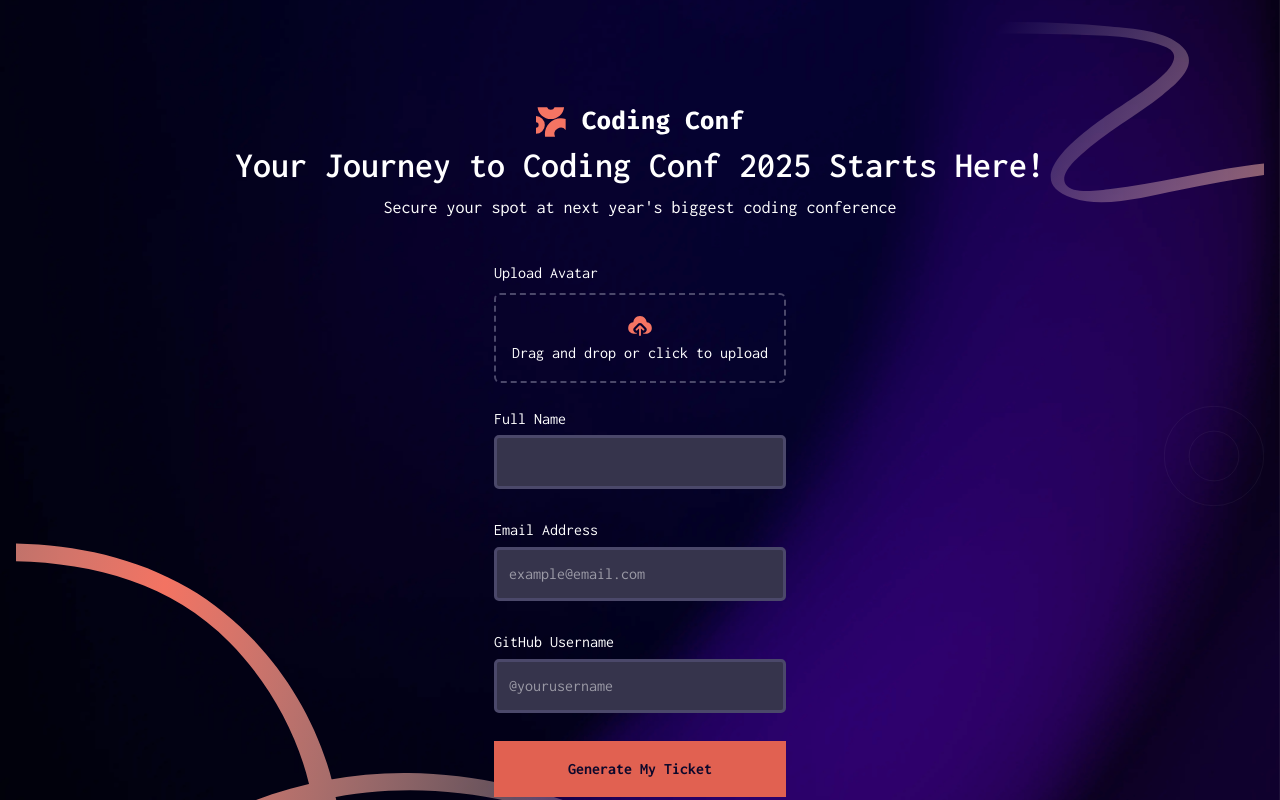
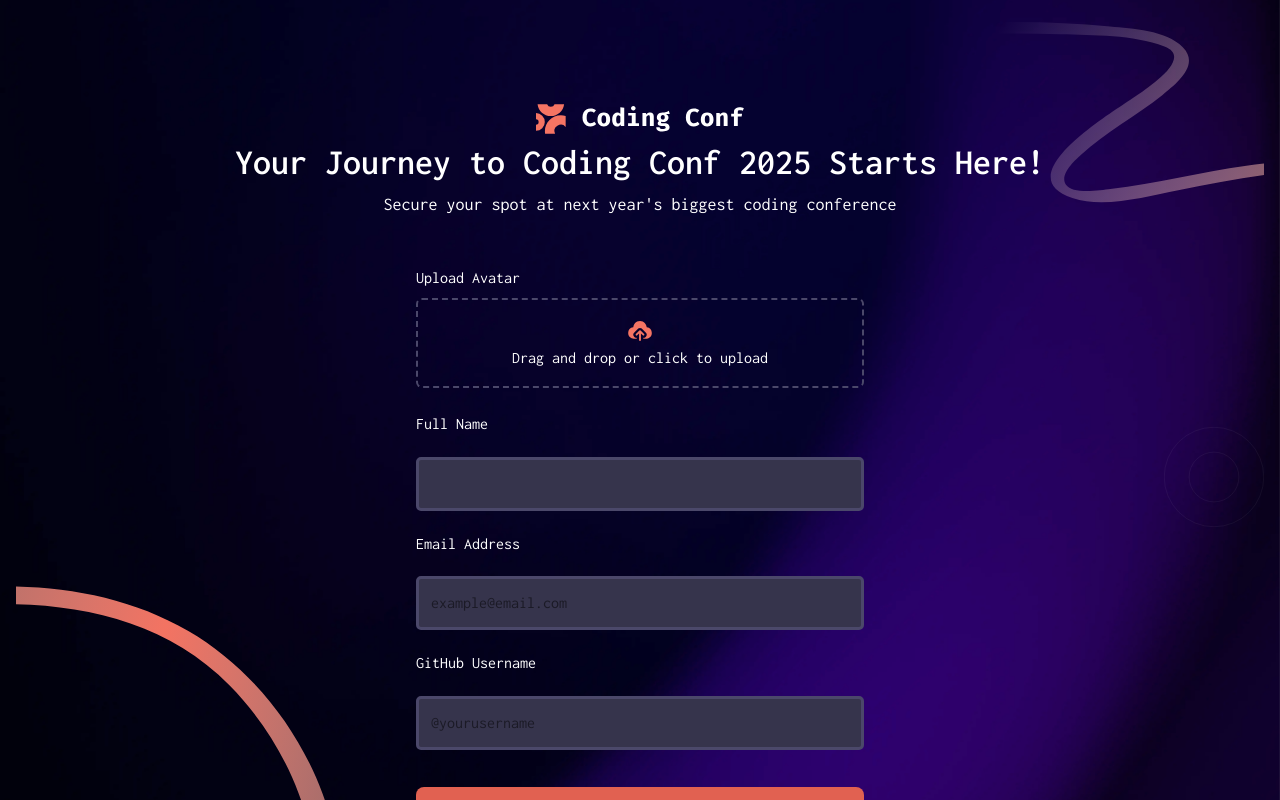
Before and after one commit to Mujeebat-shittu/conference-ticket-generator-usereducer, a React (Vite) app: page / in a window 1280 px wide. Shown: the top 800 px of the page. Built offline with nearby package versions, Linux system fonts and the light colour scheme.

Commit message:
readme and image display fix

```diff
--- a/package.json
+++ b/package.json
@@ -11,8 +11,10 @@
   },
   "dependencies": {
     "@tailwindcss/vite": "^4.1.11",
+    "html2canvas": "^1.4.1",
     "react": "^19.0.0",
     "react-dom": "^19.0.0",
+    "react-hook-form": "^7.66.0",
     "react-router": "^7.6.3",
     "tailwindcss": "^4.1.11"
   },
--- a/src/components/form.tsx
+++ b/src/components/form.tsx
@@ -1,147 +1,214 @@
 import '../index.css';
-import Logo from '../assets/logo-full.svg'
-import {  useReducer } from 'react';
+import Logo from '../assets/logo-full.svg';
+import Upload from "../assets/icon-upload.svg";
+import { useReducer } from 'react';
 import { useNavigate } from 'react-router';
-import Upload from "../assets/icon-upload.svg"
 
 function Form() {
   const navigate = useNavigate();
 
+  // -------------------- Types --------------------
   type State = {
     avatar: File | null;
     fullname: string;
     email: string;
     username: string;
-    }
+    errors: {
+      avatar?: string;
+      fullname?: string;
+      email?: string;
+      username?: string;
+    };
+  };
 
   type Action =
     | { type: "SET_AVATAR"; payload: File | null }
     | { type: "SET_NAME"; payload: string }
     | { type: "SET_EMAIL"; payload: string }
     | { type: "SET_USERNAME"; payload: string }
-        | { type: "RESET"; }
-
+    | { type: "SET_ERROR"; field: keyof State["errors"]; message: string | undefined }
+    | { type: "RESET" };
 
   const initialState: State = {
     avatar: null,
     fullname: "",
     email: "",
     username: "",
-    }
+    errors: {},
+  };
 
-    function reducer(state: State, action: Action) {
+  function reducer(state: State, action: Action): State {
     switch (action.type) {
       case "SET_AVATAR":
-                return { ...state, avatar: action.payload };
+        return { ...state, avatar: action.payload, errors: { ...state.errors, avatar: undefined } };
       case "SET_NAME":
-                return { ...state, fullname: action.payload };
+        return { ...state, fullname: action.payload, errors: { ...state.errors, fullname: undefined } };
       case "SET_EMAIL":
-                return { ...state, email: action.payload };
+        return { ...state, email: action.payload, errors: { ...state.errors, email: undefined } };
       case "SET_USERNAME":
-                return { ...state, username: action.payload };
+        return { ...state, username: action.payload, errors: { ...state.errors, username: undefined } };
+      case "SET_ERROR":
+        return { ...state, errors: { ...state.errors, [action.field]: action.message } };
       case "RESET":
         return initialState;
       default:
         return state;
-
     }
   }
 
-    const [state, dispatch] = useReducer(reducer, initialState)
+  const [state, dispatch] = useReducer(reducer, initialState);
 
-    const handleSubmit = function (e: React.FormEvent<HTMLFormElement>) {
-        e.preventDefault();
-        navigate('/ticket', {
-            state: {
-                avatar: state.avatar,
-                fullname: state.fullname,
-                email: state.email,
-                username: state.username
-            }
-        }
-
-        )
-    }
-    // const [dragOver, setDragOver] = useState(false);
-
-
+  // -------------------- Handlers --------------------
   const handleFileChange = (e: React.ChangeEvent<HTMLInputElement>) => {
     if (e.target.files && e.target.files[0]) {
       dispatch({ type: "SET_AVATAR", payload: e.target.files[0] });
     }
   };
 
+  const handleRemoveImage = () => {
+    dispatch({ type: "SET_AVATAR", payload: null });
+  };
 
+  const validateForm = () => {
+    let valid = true;
+
+    if (!state.avatar) {
+      dispatch({ type: "SET_ERROR", field: "avatar", message: "Please upload an avatar" });
+      valid = false;
+    }
+
+    if (!state.fullname.trim()) {
+      dispatch({ type: "SET_ERROR", field: "fullname", message: "Full name is required" });
+      valid = false;
+    }
+
+    if (!state.email.trim()) {
+      dispatch({ type: "SET_ERROR", field: "email", message: "Email is required" });
+      valid = false;
+    } else if (!/\S+@\S+\.\S+/.test(state.email)) {
+      dispatch({ type: "SET_ERROR", field: "email", message: "Invalid email format" });
+      valid = false;
+    }
+
+    if (!state.username.trim()) {
+      dispatch({ type: "SET_ERROR", field: "username", message: "Username is required" });
+      valid = false;
+    }
+
+    return valid;
+  };
+
+  const handleSubmit = (e: React.FormEvent<HTMLFormElement>) => {
+    e.preventDefault();
+
+    if (!validateForm()) return;
+
+    const url = URL.createObjectURL(state.avatar!);
+
+    navigate('/ticket', {
+      state: {
+        avatar: url,
+        fullname: state.fullname,
+        email: state.email,
+        username: state.username
+      }
+    });
+  };
+
+  // -------------------- JSX --------------------
   return (
-            <>
-                <section className="flex items-center justify-center flex-col h-screen mx-8 my-10 l p-4 text-white">
+    <section className="flex items-center justify-center flex-col min-h-screen mx-8 my-10 p-4 text-white">
+      <img src={Logo} alt="Logo" className='mt-8' />
+      <h1 className="text-4xl font-semibold text-center py-2">
+        Your Journey to Coding Conf 2025 Starts Here!
+      </h1>
+      <p className='text-lg'>Secure your spot at next year's biggest coding conference</p>
 
-                    <img src={Logo} alt="Logo" className='mt-8' />
-                    <h1 className="text-4xl font-semibold text-center py-2">Your Journey to Coding Conf 2025 Starts Here!</h1>
-                    <p className='text-lg'>Secure your spot at next year's biggest coding conference</p>
-                    <form onSubmit={handleSubmit} className='my-10'>
-                        <label htmlFor="file" className='my-2'>Upload Avatar
+      <form onSubmit={handleSubmit} className='my-10 w-full max-w-md flex flex-col gap-4'>
 
+        {/* Avatar Upload */}
+        <label htmlFor="file" className='my-2 cursor-pointer'>
+          Upload Avatar
           {state.avatar ? (
-                                <div className="text-orange-400 text-lg border-[var(--neutral-700)] border-2 rounded-md border-dashed mt-2 mx-auto py-4 px-6 w-[100%]">
-                                    File selected: {state.avatar.name}
-
-                                    <div className="text-sm text-[var(--neutral-300)] flex gap-5 items-center justify-center ">
-                                        <button className="bg-[hsl(245,19%,25%)] py-1 px-4 my-1 rounded-lg cursor-pointer">Remove Image</button>
-                                        <button className="bg-[hsl(245,19%,25%)] py-1 px-4 my-1 rounded-lg cursor-pointer">Change Image</button>
+            <div className="text-orange-400 text-lg border-[var(--neutral-700)] border-2 rounded-md border-dashed mt-2 p-4 flex flex-col gap-2">
+              <span>File selected: {state.avatar.name}</span>
+              <div className="flex gap-4">
+                <button
+                  type="button"
+                  onClick={handleRemoveImage}
+                  className="bg-[hsl(245,19%,25%)] py-1 px-4 rounded-lg cursor-pointer"
+                >
+                  Remove Image
+                </button>
+                <label
+                  htmlFor="file"
+                  className="bg-[hsl(245,19%,25%)] py-1 px-4 rounded-lg cursor-pointer"
+                >
+                  Change Image
+                </label>
               </div>
             </div>
           ) : (
-                               <div
-                                    className='border-[var(--neutral-700)] border-2 rounded-md border-dashed mt-2 mx-auto p-4 w-[100%]'
-                                >
+            <div className='border-[var(--neutral-700)] border-2 rounded-md border-dashed mt-2 p-4 text-center'>
               <img src={Upload} alt="" className='mx-auto' />
-                                    <p className="">Drag and drop or click to upload</p>
+              <p>Drag and drop or click to upload</p>
             </div>
           )}
+          {state.errors.avatar && <p className="text-orange-400 mt-1">{state.errors.avatar}</p>}
         </label>
-
-                        <input id="file" type="file" required
+        <input
+          id="file"
+          type="file"
+          accept="image/*"
           onChange={handleFileChange}
           className='hidden'
-                        /> <br />
-                        <label htmlFor="fullname" className='mt-4 mb-2'>Full Name</label><br />
-                        <input id='fullname' type="text" required value={state.fullname}
-                            onChange={(e) =>
-                                dispatch({ type: "SET_NAME", payload: e.target.value })
+        />
+
+        {/* Full Name */}
+        <label htmlFor="fullname">Full Name</label>
+        <input
+          id='fullname'
+          type="text"
+          value={state.fullname}
+          onChange={(e) => dispatch({ type: "SET_NAME", payload: e.target.value })}
+          className="p-2 rounded-md text-black w-full"
+        />
+        {state.errors.fullname && <p className="text-orange-400">{state.errors.fullname}</p>}
+
+        {/* Email */}
+        <label htmlFor="email">Email Address</label>
+        <input
+          id="email"
+          type="email"
+          value={state.email}
+          onChange={(e) => dispatch({ type: "SET_EMAIL", payload: e.target.value })}
+          placeholder='example@email.com'
+          className="p-2 rounded-md text-black w-full"
+        />
+        {state.errors.email && <p className="text-orange-400">{state.errors.email}</p>}
+
+        {/* GitHub Username */}
+        <label htmlFor="username">GitHub Username</label>
+        <input
+          id='username'
+          type="text"
+          value={state.username}
+          onChange={(e) => dispatch({ type: "SET_USERNAME", payload: e.target.value })}
+          placeholder='@yourusername'
+          className="p-2 rounded-md text-black w-full"
+        />
+        {state.errors.username && <p className="text-orange-400">{state.errors.username}</p>}
+
+        {/* Submit */}
+        <button
+          type='submit'
+          className='cursor-pointer font-bold text-[16px] w-full bg-[var(--orange-700)] text-[var(--neutral-900)] p-4 rounded-lg mt-4'
+        >
+          Generate My Ticket
+        </button>
+      </form>
+    </section>
+  );
 }
 
-                        /><br /><br />
-
-                        <label htmlFor="email">Email Address</label><br />
-                        <input type="email" name="email" id="email" required value={state.email}
-                            placeholder='example@email.com'
-                            onChange={(e) =>
-                                dispatch({ type: "SET_EMAIL", payload: e.target.value })
-                            }
-
-                        /><br /><br />
-
-                        <label htmlFor="github">GitHub Username</label><br />
-                        <input type="text" id='github' name='github-address'
-                            placeholder='@yourusername'
-                            required
-                            value={state.username}
-                            onChange={(e) =>
-                                dispatch({ type: "SET_USERNAME", payload: e.target.value })
-                            }
-
-                        /><br /><br />
-
-                        <button type='submit'
-                        className='cursor-pointer font-bold text-[16px] w-[100%] bg-[var(--orange-700)] text-[var(--neutral-900)] border-none border-[5px] p-4'
-                        >
-                        Generate My Ticket</button>
-
-                    </form>
-                </section>
-            </>
-        )
-    }
-
-    export default Form
+export default Form;
```
Also changed, not shown: src/components/ticket.tsx (+28 -2 lines), 2 other files (tests, documents, lock files or other folders). Lines whose indentation alone changed are shown as unchanged.
